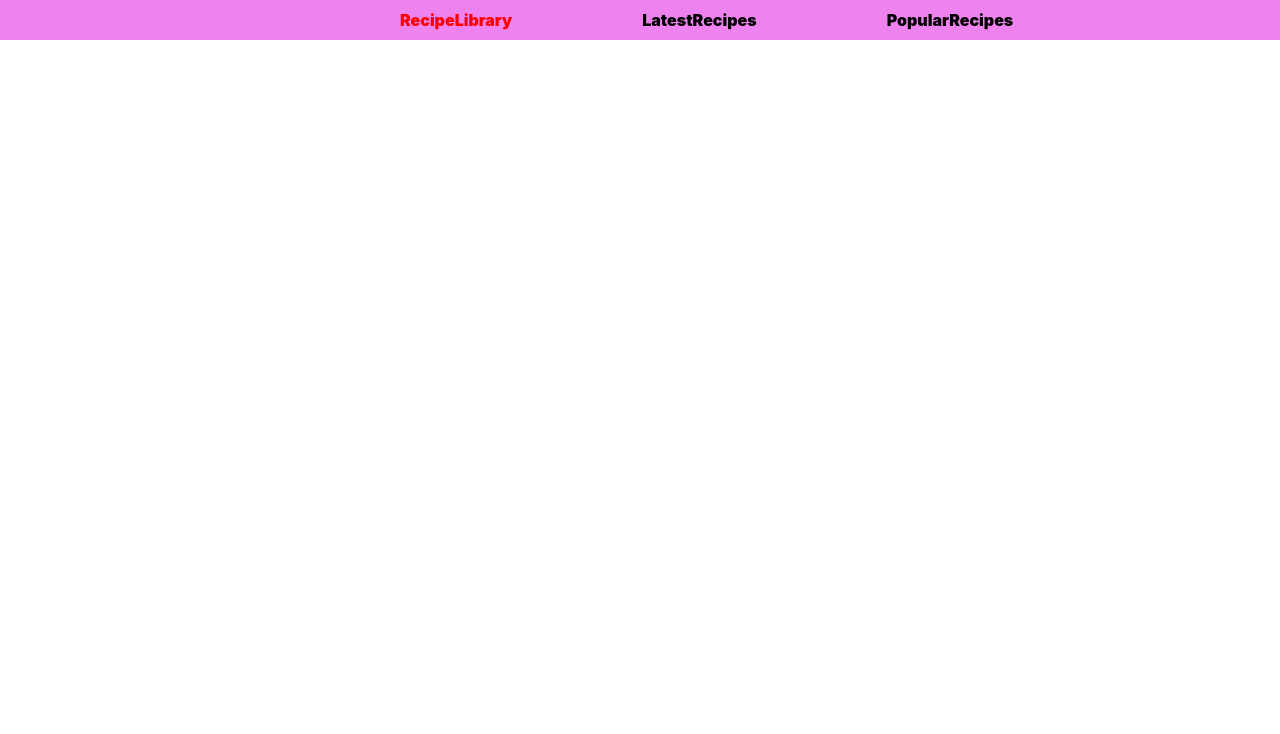
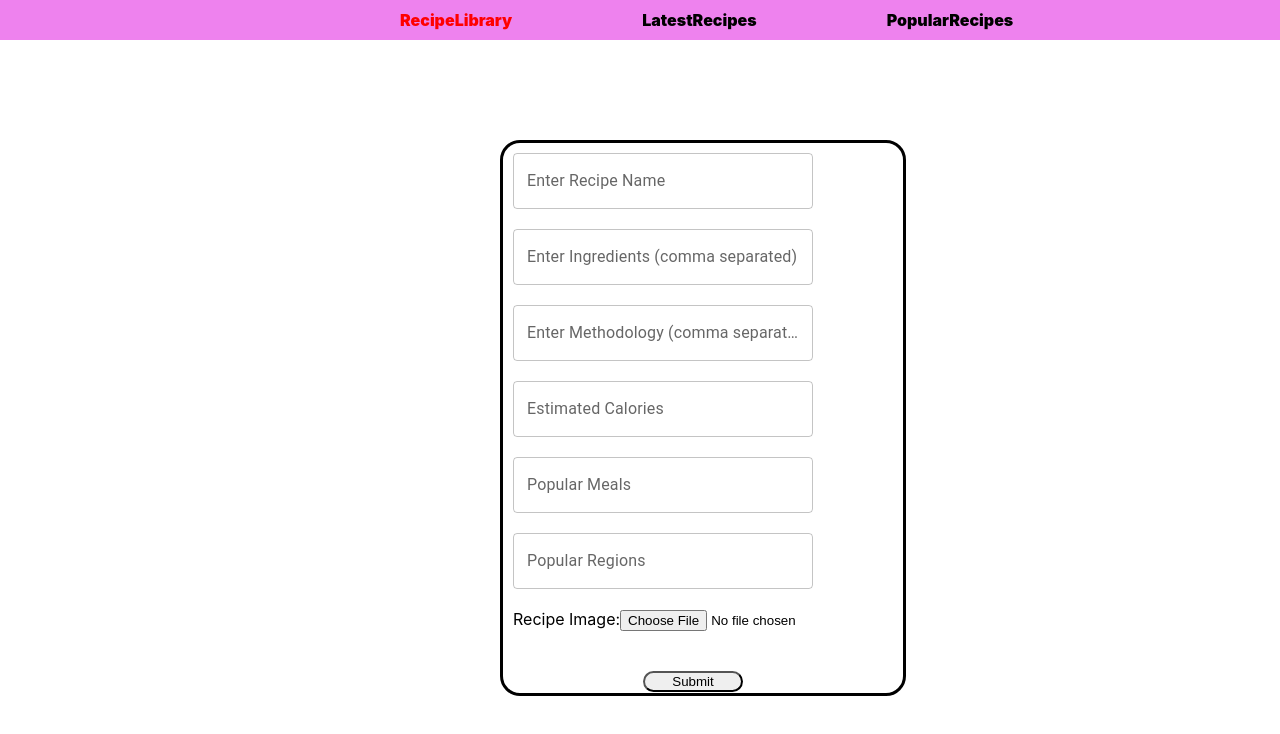
Before and after one commit to Aswin-Nath/recipepedia, a React (Create React App) app: page /ADD in a window 1280 px wide. Shown: the top 734 px of the page. Built offline with nearby package versions, Linux system fonts and the light colour scheme.

Commit message:
add-recipe

```diff
--- a/package.json
+++ b/package.json
@@ -3,10 +3,13 @@
   "version": "0.1.0",
   "private": true,
   "dependencies": {
+    "@emotion/react": "^11.13.5",
+    "@emotion/styled": "^11.13.5",
+    "@mui/material": "^6.1.9",
     "@testing-library/jest-dom": "^5.17.0",
     "@testing-library/react": "^13.4.0",
     "@testing-library/user-event": "^13.5.0",
-    "axios": "^1.7.7",
+    "axios": "^1.7.8",
     "react": "^18.3.1",
     "react-dom": "^18.3.1",
     "react-router-dom": "^6.25.1",
--- a/src/App.js
+++ b/src/App.js
@@ -4,12 +4,14 @@ import Curry from "./Components/LibraryItems/Curries/Curry";
 import { BrowserRouter as Router, Routes, Route, Navigate } from 'react-router-dom';
 import ChickenFoods from "./Components/LibraryItems/ChickenFoods/ChickenFoods";
 import LatestRecipe from "./Components/LatestRecipe/LatestRecipe";
+import AddRecipe from "./Components/Add_Recipe/AddRecipe";
 function App() {
   return (
     <Router>
        <div>
         <Navbar/>
         <Routes>
+          <Route path="/ADD" element={<AddRecipe/>}/>
           <Route path="/RecipeLibrary/" element={<RecipeLibrary />} />
           <Route path="/" element={<Navigate replace to='/RecipeLibrary' />} />
           <Route path="/RecipeLibrary/Curry/" element={<Curry/>}/>
--- /dev/null
+++ b/src/Components/Add_Recipe/AddRecipe.css
@@ -0,0 +1,32 @@
+.Text{
+    width: 300px;
+}
+.Add-container{
+    position: relative;
+    left: 500px;
+    top: 100px;
+    border: 3px solid black;
+    width: 400px;
+    border-radius: 20px;
+    height: 550px;
+}
+.Add-contents{
+    position: relative;
+    left: 10px;
+    top: 10px;
+}
+form{
+    display: flex;
+    flex-direction: column;
+}
+
+.submit{
+    width: 100px;
+    position: relative;
+    left: 130px;
+    top: 20px;
+    border-radius: 20px;
+}
+input{
+    position: relative;
+}
--- /dev/null
+++ b/src/Components/Add_Recipe/AddRecipe.js
@@ -0,0 +1,165 @@
+import React, { useState } from "react";
+import { TextField } from "@mui/material";
+import "./AddRecipe.css";
+import axios from "axios";
+
+function AddRecipe() {
+  const validateName = (RecipeName) => {
+    return !/\d/.test(RecipeName); // Validate to ensure no numbers in name
+  };
+
+  const [recipename, setRecipename] = useState("");
+  const [ingredients, setIngredients] = useState("");
+  const [method, setMethod] = useState("");
+  const [calories, setCalories] = useState("");
+  const [popularmeal, setPopularmeal] = useState("");
+  const [popularregions, setPopularregions] = useState("");
+  const [image, setImage] = useState(null);
+  const [uploadedUrl, setUploadedUrl] = useState(""); // For showing the uploaded image URL
+
+  const upload = async (e) => {
+    e.preventDefault(); // Prevent page reload on form submission
+
+    if (!recipename || !ingredients || !method || !calories || !popularmeal || !popularregions || !image) {
+      alert("Please provide all the required parameters.");
+      return;
+    }
+
+    if (!validateName(recipename)) {
+      alert("Please enter a valid recipe name (no numbers).");
+      return;
+    }
+
+    try {
+      // Upload image to the image server
+      const formData = new FormData();
+      formData.append("image", image);
+      formData.append("image_name", recipename);
+
+      const imageResponse = await axios.post(
+        "https://git-auto.onrender.com/upload-image",
+        formData,
+        {
+          headers: { "Content-Type": "multipart/form-data" },
+        }
+      );
+
+      const uploadedUrl = imageResponse.data.url;
+      setUploadedUrl(uploadedUrl); // Save the uploaded image URL in state
+
+
+      const recipeData = {
+        name: recipename,
+        ingredients: ingredients,
+        methodology: method,
+        estimatedCalories: parseInt(calories),
+        popularMeals: popularmeal,
+        popularRegions: popularregions,
+        imageUrl: uploadedUrl,
+      };
+
+      console.log(recipeData);
+      // Send recipe data to the backend API
+      await axios.post("http://localhost:8080/api/addrecipe", recipeData);
+
+      alert("Recipe submitted successfully!");
+
+      // Reset form fields
+      setRecipename("");
+      setIngredients("");
+      setMethod("");
+      setCalories("");
+      setPopularmeal("");
+      setPopularregions("");
+      setImage(null);
+      setUploadedUrl("");
+    } catch (error) {
+      console.error("Error:", error);
+      alert("Failed to submit the recipe. Please try again.");
+    }
+  };
+
+  return (
+    <div className="Add-container">
+      <div className="Add-contents">
+        <form>
+          <label>
+            <TextField
+              className="Text"
+              label="Enter Recipe Name"
+              value={recipename}
+              onChange={(e) => setRecipename(e.target.value)}
+            />
+          </label>
+          <br />
+          <label>
+            <TextField
+              className="Text"
+              label="Enter Ingredients (comma separated)"
+              value={ingredients}
+              onChange={(e) => setIngredients(e.target.value)}
+            />
+          </label>
+          <br />
+          <label>
+            <TextField
+              className="Text"
+              label="Enter Methodology (comma separated)"
+              value={method}
+              onChange={(e) => setMethod(e.target.value)}
+            />
+          </label>
+          <br />
+          <label>
+            <TextField
+              className="Text"
+              label="Estimated Calories"
+              type="number"
+              value={calories}
+              onChange={(e) => setCalories(e.target.value)}
+            />
+          </label>
+          <br />
+          <label>
+            <TextField
+              className="Text"
+              label="Popular Meals"
+              value={popularmeal}
+              onChange={(e) => setPopularmeal(e.target.value)}
+            />
+          </label>
+          <br />
+          <label>
+            <TextField
+              className="Text"
+              label="Popular Regions"
+              value={popularregions}
+              onChange={(e) => setPopularregions(e.target.value)}
+            />
+          </label>
+          <br />
+          <label>
+            Recipe Image:
+            <input
+              type="file"
+              accept="image/*"
+              onChange={(e) => setImage(e.target.files[0])}
+            />
+          </label>
+          <br />
+          <button className="submit" onClick={upload}>
+            Submit
+          </button>
+        </form>
+      </div>
+      {uploadedUrl && (
+        <div className="Image-Container">
+          <h3>Uploaded Image:</h3>
+          <img src={uploadedUrl} alt="Uploaded Recipe" className="Uploaded-Image" />
+        </div>
+      )}
+    </div>
+  );
+}
+
+export default AddRecipe;
--- a/src/Components/LibraryItems/Curries/Curry.css
+++ b/src/Components/LibraryItems/Curries/Curry.css
@@ -1,38 +1,38 @@
 .Curry {
     display: flex;
-    justify-content: center; /* Center the items in the container */
-    padding: 20px; /* Add padding around the component */
-    background-color: #f8f8f8; /* Light background color for better contrast */
+    justify-content: center;
+    padding: 20px;
+    background-color: #f8f8f8;
 }
 
 .Curry-Generator {
-    width: 100%; /* Use full width of the container */
+    width: 100%;
 }
 
 .Curry-items {
     display: grid;
-    grid-template-columns: repeat(2, 720px); /* Two columns */
-    row-gap: 20px; /* Space between rows */
+    grid-template-columns: repeat(2, 720px);
+    row-gap: 50px;
     padding-top: 10px;
     padding-bottom: 10px;
 }
 
 .Curry-item {
     position: relative;
-    width: 100%; /* Use full width */
-    height: auto; /* Auto height for flexibility */
+    width: 100%;
+    height: auto;
     display: flex;
     flex-direction: column;
-    border: 1px solid #ccc; /* Light gray border for better visibility */
+    border: 1px solid #ccc;
     border-radius: 20px;
     padding: 20px;
-    background-color: #ffffff; /* White background for the item */
-    box-shadow: 0 2px 10px rgba(0, 0, 0, 0.1); /* Subtle shadow for depth */
-    transition: transform 0.3s; /* Smooth transform on hover */
+    background-color: #ffffff;
+    box-shadow: 0 2px 10px rgba(0, 0, 0, 0.1);
+    transition: transform 0.3s;
 }
 
 .Curry-item:hover {
-    transform: translateY(-5px); /* Lift effect on hover */
+    transform: translateY(-5px);
 }
 
 .Curry-upper {
@@ -42,59 +42,58 @@
 }
 
 .Curry-upper h4 {
-    margin: 5px 0; /* Spacing for headings */
+    margin: 5px 0;
 }
 
-/* Color Styles for Headings */
 .Curry-upper h4:first-child {
-    color: #ff6347; /* Tomato color for "Popularly Eaten With" */
+    color: #ff6347;
 }
 
 .Curry-upper h4:nth-child(2) {
-    color: #4682b4; /* Steel blue for "Popular Regions" */
+    color: #4682b4;
 }
 
 .Curry-upper h4:nth-child(3) {
-    color: #32cd32; /* Lime green for "Estimated Calories" */
+    color: #32cd32;
 }
 
 .Curry-lower {
-    color: #555; /* Slightly lighter color for ingredients and methodology */
+    color: #555;
     font-family: 'Courier New', Courier, monospace;
-    font-weight: 600; /* Bolder font weight */
-    margin-top: 10px; /* Spacing above */
+    font-weight: 600;
+    margin-top: 10px;
 }
 
 .Ingredients, .Methodology {
-    padding: 10px 0; /* Vertical padding for spacing */
+    padding: 10px 0;
 }
 
 .Curry-image {
-    width: 100%; /* Full width of the item */
+    width: 40%;
     text-align: center;
 }
 
 .Curry-image img {
     border-radius: 20px;
-    width: 100%; /* Make the image responsive */
-    max-width: 200px; /* Limit max width for the image */
+    width: 100%;
+    max-width: 200px;
 }
 
 .hover-display {
-    border: 1px solid #ccc; /* Light gray border */
+    border: 1px solid #ccc;
     width: 200px;
     border-radius: 20px;
     position: relative;
     bottom: 80px;
-    background-color: #fff; /* White background for hover */
-    padding: 10px; /* Padding for the hover display */
+    background-color: #fff;
+    padding: 10px;
 }
 
 .hover-display img {
     width: 60px;
     height: 30px;
     cursor: pointer;
-    margin-right: 10px; /* Space between images */
+    margin-right: 10px;
 }
 
 .Like, .Love, .Comments {
@@ -104,50 +103,45 @@
 .hover-reactions {
     position: relative;
     bottom: 120px;
-    display: flex; /* Flex container for horizontal alignment */
+    display: flex;
 }
 
 .hover-reactions img {
     width: 60px;
     height: 30px;
     cursor: pointer;
-    margin-right: 10px; /* Space between reaction images */
+    margin-right: 10px;
 }
 
 .Curry-interactions {
     display: flex;
-    justify-content: space-between; /* Space between the buttons */
-    margin-top: 10px; /* Spacing above */
+    justify-content: space-between;
+    margin-top: 10px;
 }
 
 .like-button, .comment-button {
-    padding: 10px 15px; /* Padding for buttons */
-    border: none; /* Remove default border */
-    border-radius: 5px; /* Rounded corners */
-    cursor: pointer; /* Pointer cursor on hover */
-    font-family: 'Courier New', Courier, monospace; /* Consistent font */
+    padding: 10px 15px;
+    border: none;
+    border-radius: 5px;
+    cursor: pointer;
+    font-family: 'Courier New', Courier, monospace;
 }
 
 .like-button {
-    color: blue;
-    border: 1px solid blue;
-    background-color: white;
     padding: 5px 10px;
     cursor: pointer;
 }
 
 .like-button.liked {
-    color: green;
+    background-color: green;
     border: 1px solid green;
-    background-color: white;
 }
 
-
 .comment-button {
-    background-color: #ffc107; /* Warning color for comment button */
-    color: white; /* White text */
+    background-color: #ffc107;
+    color: white;
 }
 
 .like-button:hover, .comment-button:hover {
-    opacity: 0.8; /* Slightly transparent on hover */
+    opacity: 0.8;
 }
--- a/src/Components/RecipeLibrary/RecipeLibrary.js
+++ b/src/Components/RecipeLibrary/RecipeLibrary.js
@@ -1,4 +1,4 @@
-import React, { useEffect, useState } from 'react';
+import React from 'react';
 import { Link } from 'react-router-dom';
 import './RecipeLibrary.css';
 
```
Also changed, not shown: src/Components/LibraryItems/Curries/Curry.js (+29 -22 lines), 1 other file (tests, documents, lock files or other folders).
